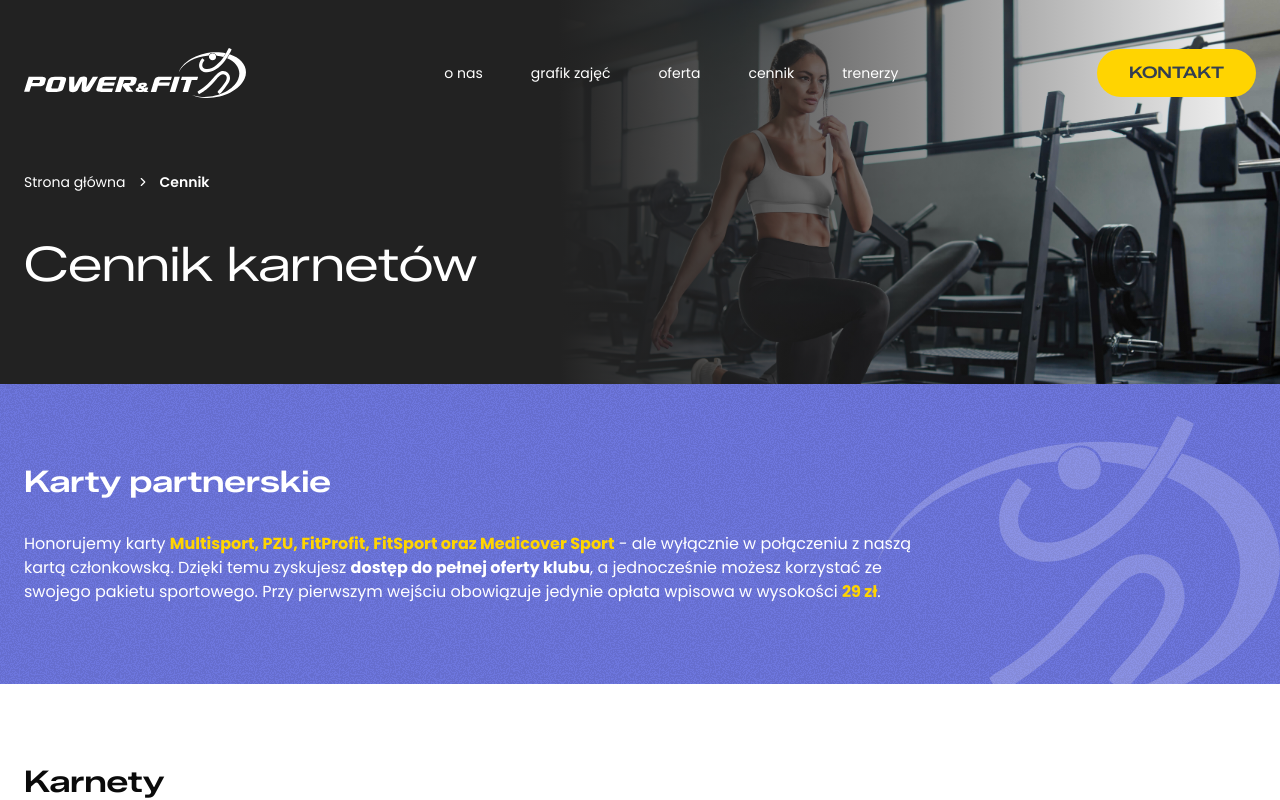
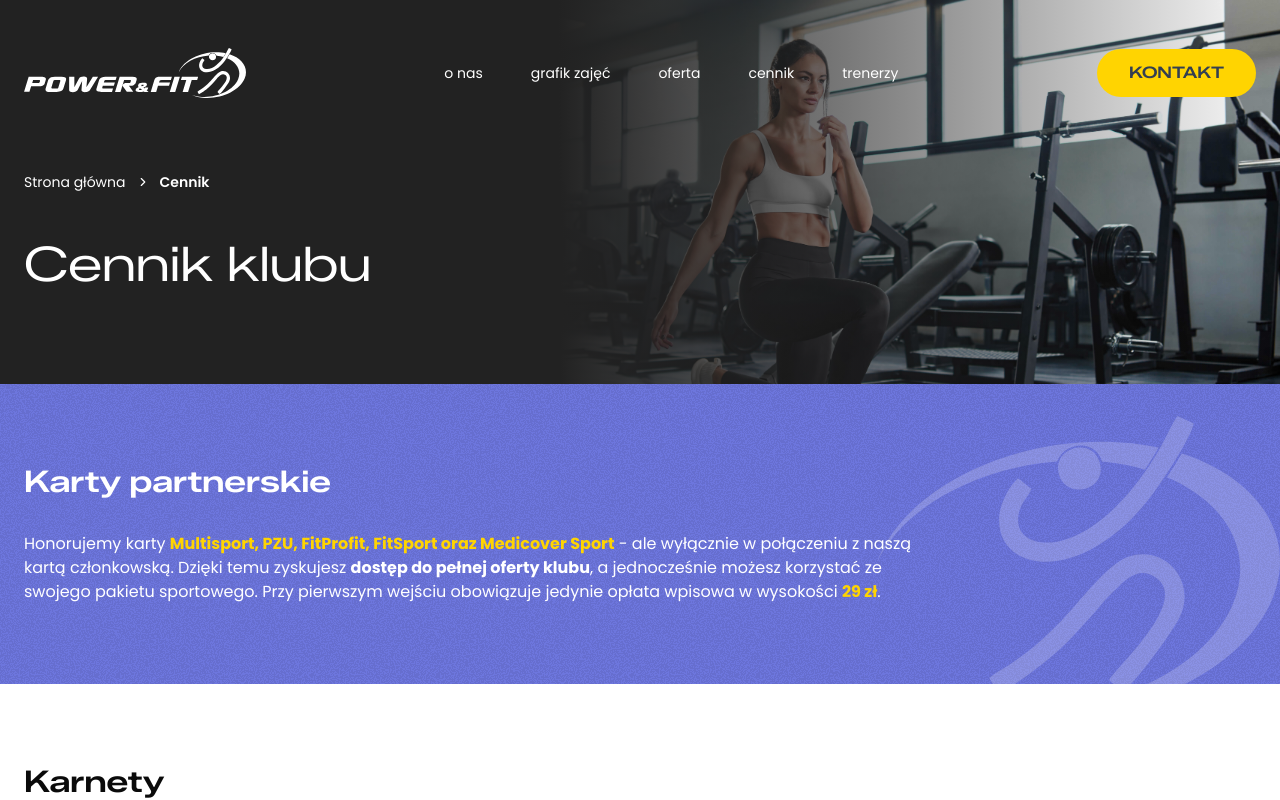
Before and after one commit to Szorcu/powerfit, a Next.js app: page /cennik in a window 1280 px wide. Shown: the top 800 px of the page. Built offline with nearby package versions, Linux system fonts and the light colour scheme.

Commit message:
Fixed title

```diff
--- a/src/app/cennik/page.tsx
+++ b/src/app/cennik/page.tsx
@@ -26,7 +26,7 @@ const PricingPage = () => {
   return (
     <>
       <PageHeader
-        title="Cennik karnetów"
+        title="Cennik klubu"
         crumbLabel="Cennik"
         bgImageSrc="page-header-1.jpg"
       />
```
